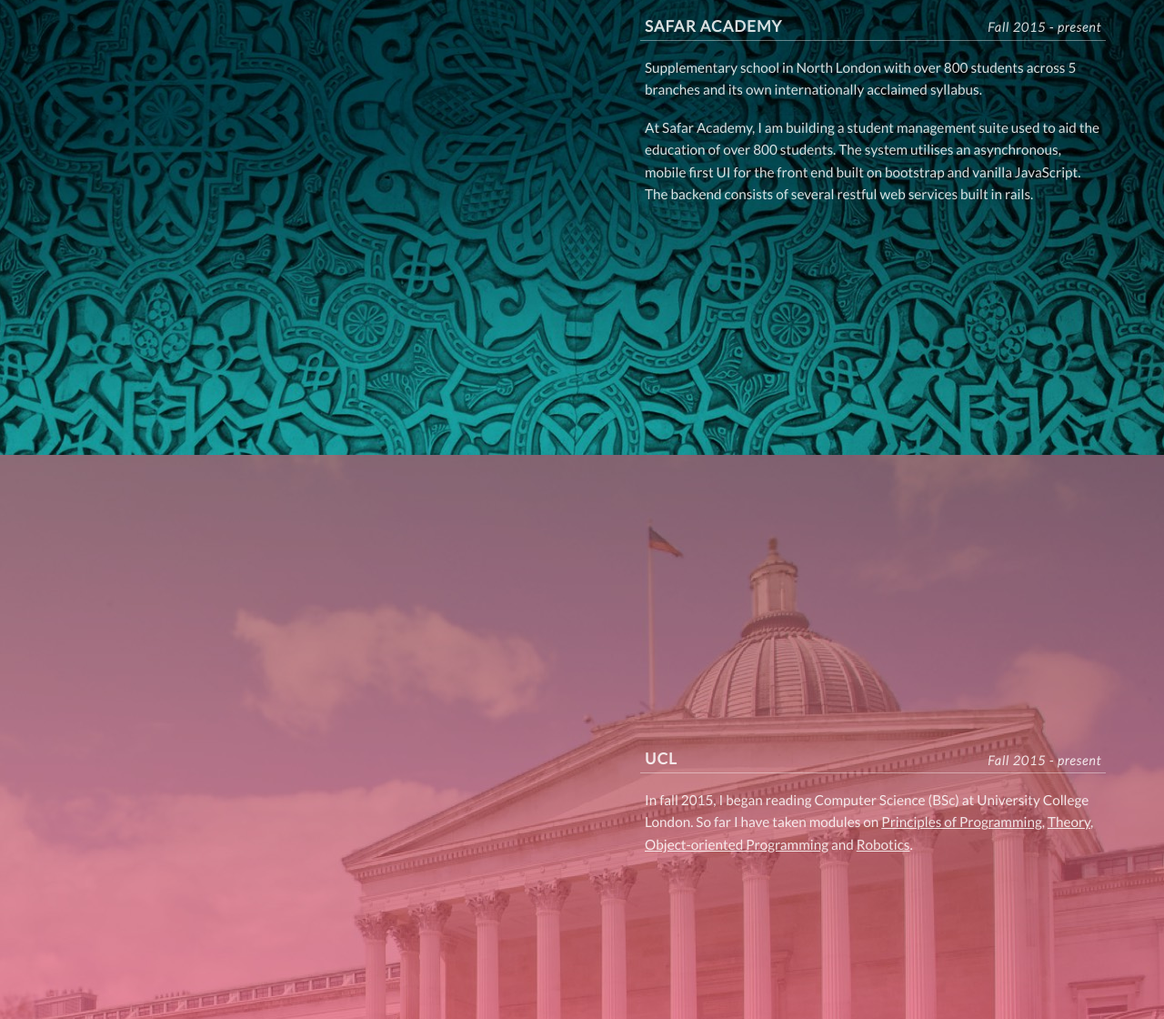
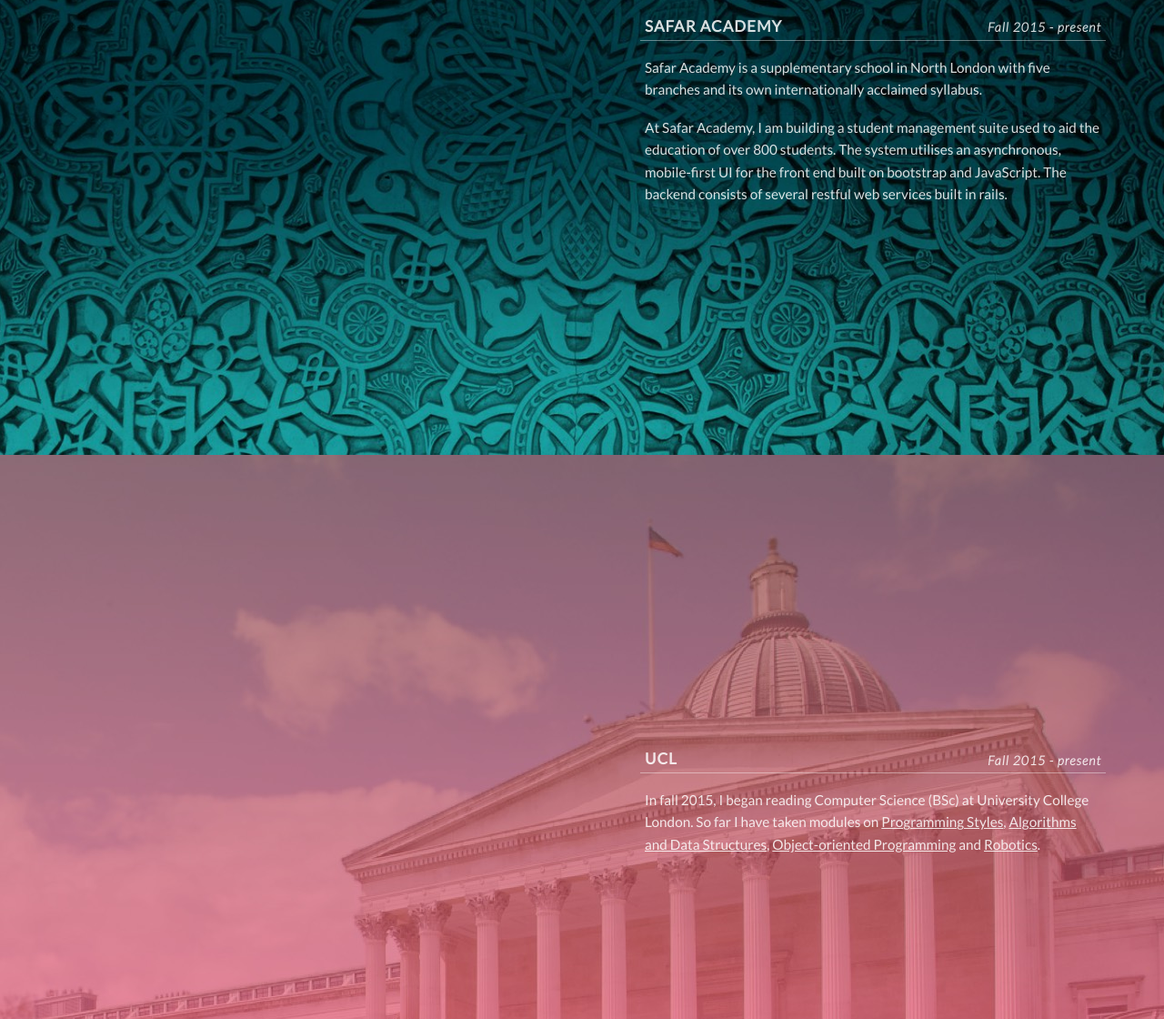
Before and after one commit to mujavidb/currentPortfolio, a plain HTML site: page index.html in a window 1280 px wide. Shown: the part 2540-3660 px from the top of the page at 91% size. Drawn offline with Linux system fonts and the light colour scheme.

Commit message:
Update copy

```diff
--- a/index.html
+++ b/index.html
@@ -166,7 +166,7 @@
 							Satifs is the UK's first interest-free loans company. It's also an engine driving social change, creating a platform to share stories, ideas and skills with the world.
 						</p>
 						<p>
-							I actively manage our entire online platform, through which we have managed to raise over £40,000 in interest-free loans. As the technical lead, I oversee recruitment, business strategy and operations. I speak at our events about career development and entrepreneurship.
+							I actively manage our entire online platform, through which we have managed to raise over £40,000 in interest-free loans. As the technical lead, I also oversee recruitment, business strategy and operations. I speak at our events about career development and entrepreneurship.
 						</p>
 					</div>
 				</div>
@@ -209,10 +209,10 @@
 					</div>
 					<div class="summary_body">
 						<p>
-							Supplementary school in North London with over 800 students across 5 branches and its own internationally acclaimed syllabus.
+							Safar Academy is a supplementary school in North London with five branches and its own internationally acclaimed syllabus.
 						</p>
 						<p>
-							At Safar Academy, I am building a student management suite used to aid the education of over 800 students. The system utilises an asynchronous, mobile first UI for the front end built on bootstrap and vanilla JavaScript. The backend consists of several restful web services built in rails.
+							At Safar Academy, I am building a student management suite used to aid the education of over 800 students. The system utilises an asynchronous, mobile-first UI for the front end built on bootstrap and JavaScript. The backend consists of several restful web services built in rails.
 						</p>
 					</div>
 				</div>
@@ -228,7 +228,7 @@
 						<h3 class="summary_dates">Fall <span>20</span>15 - present</h3>
 					</div>
 					<div class="summary_body">
-						<p>In fall 2015, I began reading Computer Science (BSc) at University College London. So far I have taken modules on <a href="http://www.cs.ucl.ac.uk/students/syllabus/undergrad/101p_principles_of_programming/">Principles of Programming</a>, <a href="http://www.cs.ucl.ac.uk/students/syllabus/undergrad/104p_theory_ii/">Theory</a>, <a href="http://www.cs.ucl.ac.uk/students/syllabus/undergrad/103p_object_oriented_programming/">Object-oriented Programming</a> and <a href="http://www.cs.ucl.ac.uk/students/syllabus/undergrad/105p_robotics_programming/">Robotics</a>.</p>
+						<p>In fall 2015, I began reading Computer Science (BSc) at University College London. So far I have taken modules on <a href="http://www.cs.ucl.ac.uk/students/syllabus/undergrad/101p_principles_of_programming/">Programming Styles</a>, <a href="http://www.cs.ucl.ac.uk/students/syllabus/undergrad/104p_theory_ii/">Algorithms and Data Structures</a>, <a href="http://www.cs.ucl.ac.uk/students/syllabus/undergrad/103p_object_oriented_programming/">Object-oriented Programming</a> and <a href="http://www.cs.ucl.ac.uk/students/syllabus/undergrad/105p_robotics_programming/">Robotics</a>.</p>
 					</div>
 				</div>
 			</div>
@@ -273,8 +273,7 @@
 		<section class="panel about light_text" id="backgroundDark">
 			<div class="about_me">
 				<p>
-					I’m a Software Developer currently based in London. I specialise in frontend web developement but have also built backends in rails. I’ve freelanced as a designer for the last 6 years, working in print and UI design. I spend the bulk of my time working with high impact startups focusing on education and entrepreneurship.
-					<!--Education is the key to producing great people and entrepreneurship solves our biggest problems.-->
+					Based in London, I specialise in frontend web developement but have also built backends in rails. I’ve freelanced as a designer for the last six years, working in print and UI design. I spend the bulk of my time working with high impact startups focusing on education and entrepreneurship.
 				</p>
 				<p>
 					This site is an ongoing project for me to incrementally utilise the latest web technologies without any foreign dependencies (aside from normalize.css). <span class="curl_me" title="Open your terminal" >Curl</span> to find out more.
```
